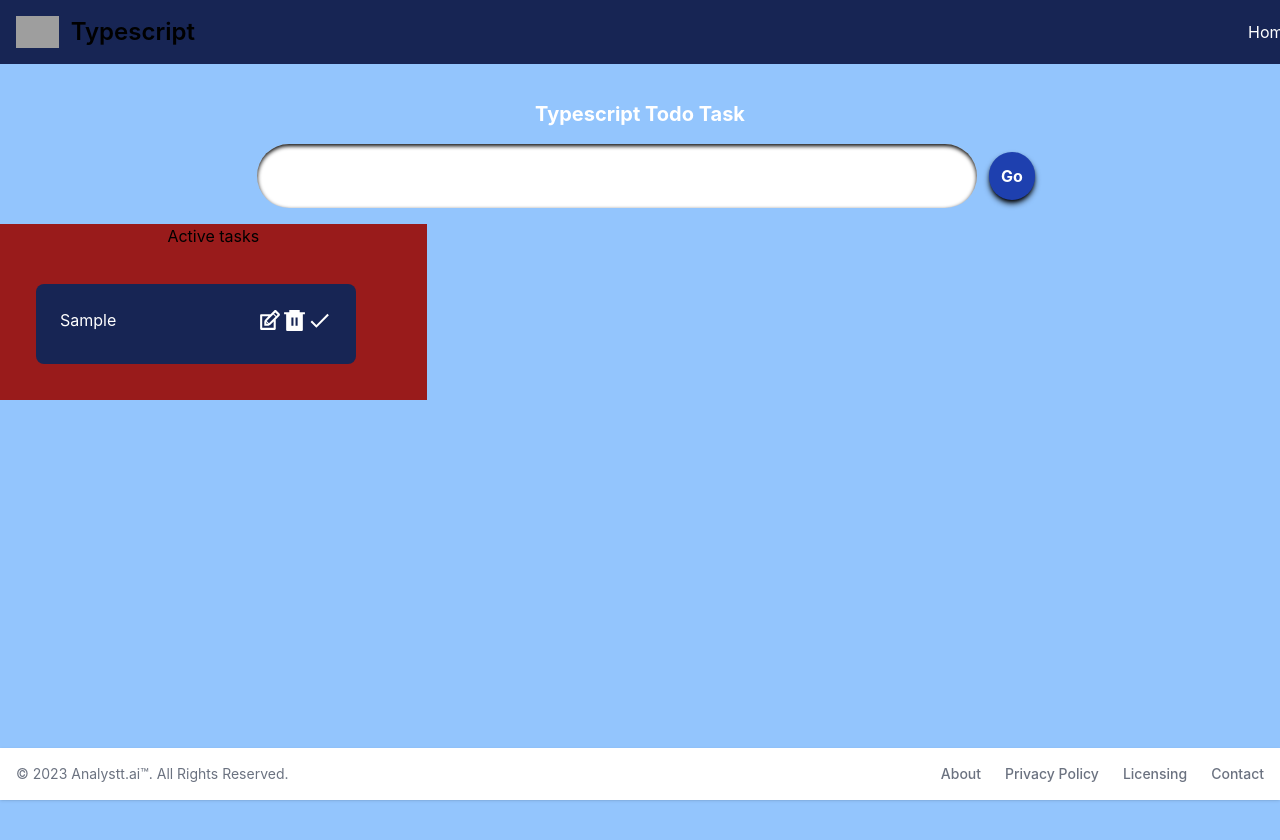
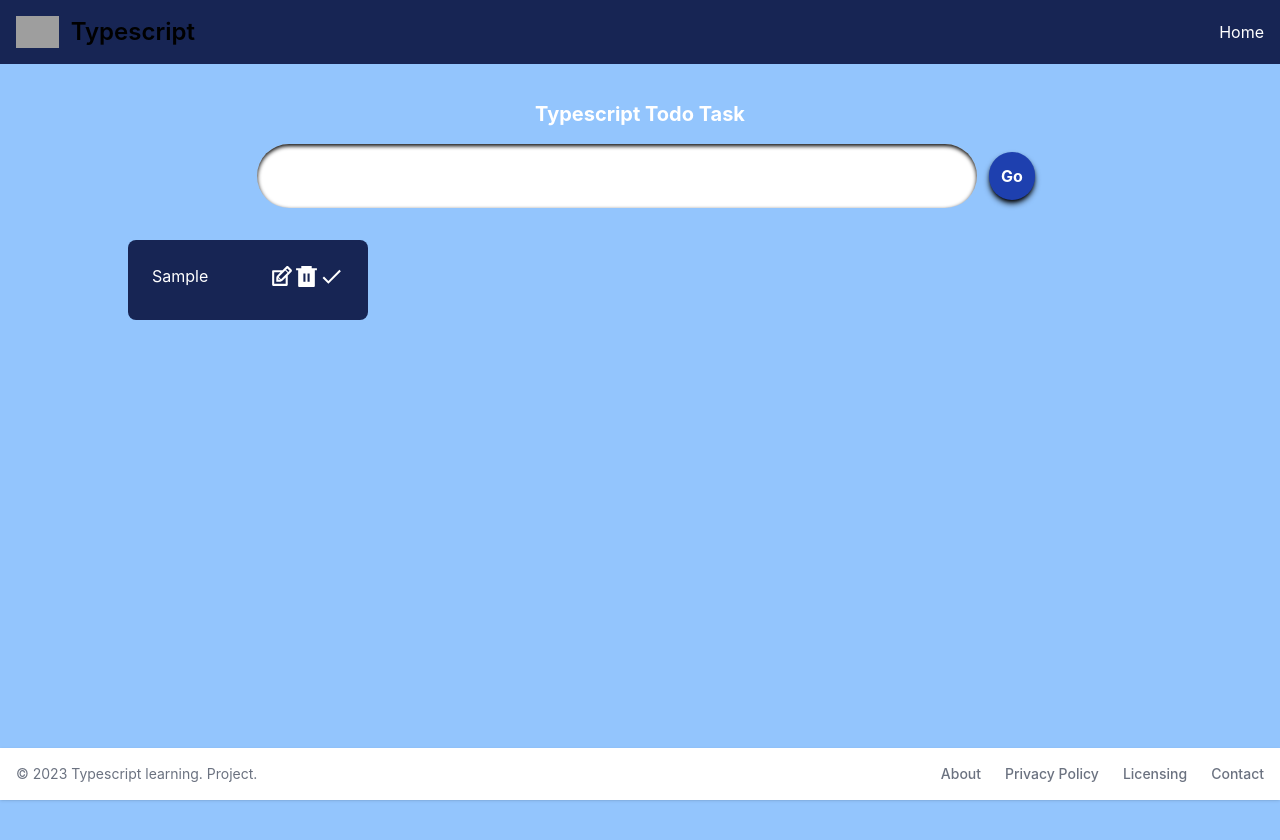
Before and after one commit to supriya224/Typescript-task, a React (Create React App) app: page /home in a window 1280 px wide. Both pictures are taken after typing "Sample" into the empty fields and a click on the button "Go". Shown: the top 840 px of the page. Built offline with nearby package versions, Linux system fonts and the light colour scheme; grey boxes are pictures that could not be loaded.

Commit message:
commit change files

```diff
--- a/package.json
+++ b/package.json
@@ -1,5 +1,5 @@
 {
-  "name": "counter-app",
+  "name": "typescript-note-app",
   "version": "0.1.0",
   "private": true,
   "dependencies": {
@@ -14,6 +14,7 @@
     "@typescript-eslint/eslint-plugin": "^6.10.0",
     "@typescript-eslint/parser": "^6.10.0",
     "eslint": "^8.53.0",
+    "gh-pages": "^6.1.0",
     "react": "^18.2.0",
     "react-beautiful-dnd": "^13.1.1",
     "react-dom": "^18.2.0",
@@ -25,6 +26,8 @@
   },
   "scripts": {
     "start": "react-scripts start",
+    "predeploy": "npm run build",
+   "deploy": "gh-pages -d build",
     "build": "react-scripts build",
     "test": "react-scripts test",
     "eject": "react-scripts eject"
--- a/src/components/core/SingleTodo.tsx
+++ b/src/components/core/SingleTodo.tsx
@@ -33,7 +33,7 @@ const SingleTodo = ({ index, todo, todos, setTodos }: Props) => {
         inputRef.current?.focus();
     }, [edit])
     return (
-        <form onSubmit={(e) => handleEdit(e, todo.id)} className={`container flex m-5 text-center p-6 w-[20rem] h-[5rem] lg:m-9 text-white rounded-lg justify-between bg-blue-950`}>
+        <form onSubmit={(e) => handleEdit(e, todo.id)} className={` flex m-4 ml-4 w-[20rem] grid-cols-2 text-center p-6 h-[5rem] sm:w-[17rem] sm:grid-cols-2 md:w-[15rem] lg:ml-32 text-white rounded-lg justify-between bg-blue-950`}>
             {edit ? (
                 <input ref={inputRef} value={editTodo} onChange={(e) => setEditTodo(e.target.value)} className='text-black outline-none' />
             ) : todo.isDone ? (
--- a/src/components/core/TodoList.tsx
+++ b/src/components/core/TodoList.tsx
@@ -11,14 +11,12 @@ interface Props {
 }
 const TodoList: React.FC<Props> = ({ todos, setTodos, completedTodos, setCompletedTodos }) => {
   return (
-    <div className="container grid sm:grid-cols-2  md:grid-cols-2 lg:grid-cols-3">
-      <div className={`w-full bg-red-800 mb-3`}>
-        <span>Active tasks</span>
+    <div className="container grid sm:grid-cols-2 md:grid-cols-3 lg:grid-cols-4 ">
+      {/* <div className={`ml-3 grid sm:grid-cols-2 md:grid-cols-2 lg:grid-cols-3`}> */}
         {todos.map((todo, index) => (
           <SingleTodo index={index} todo={todo} key={todo.id} todos={todos} setTodos={setTodos} />
         ))}
-
-      </div>
+      {/* </div> */}
     </div>
   )
 }
--- a/src/components/shared/Footer/Footer.tsx
+++ b/src/components/shared/Footer/Footer.tsx
@@ -5,7 +5,7 @@ const Footer = () => {
 
 <footer className="bg-white shadow dark:bg-gray-800 fixed bottom-0 w-full">
     <div className="w-full mx-auto max-w-screen-xl p-4 md:flex md:items-center md:justify-between">
-      <span className="text-sm text-gray-500 sm:text-center dark:text-gray-400">© 2023 <a href="https://www.linkedin.com/company/analystt-ai/about/" className="hover:underline">Analystt.ai™</a>. All Rights Reserved.
+      <span className="text-sm text-gray-500 sm:text-center dark:text-gray-400">© 2023 <a href="https://www.linkedin.com/company/analystt-ai/about/" className="hover:underline">Typescript learning</a>. Project.
     </span>
     <ul className="flex flex-wrap items-center mt-3 text-sm font-medium text-gray-500 dark:text-gray-400 sm:mt-0">
         <li>
--- a/src/components/shared/header/Header.tsx
+++ b/src/components/shared/header/Header.tsx
@@ -5,16 +5,16 @@ import { Link } from "react-router-dom"
 const Header = () => {
   return (
 
-    <nav className="bg-blue-950 shadow-lg justify-between shadow-indigo-950 border-gray-200">
+    <nav className="bg-blue-950 shadow-lg shadow-indigo-950 border-gray-200">
       <div className="max-w-screen-xl flex flex-wrap items-center justify-between mx-auto p-4">
         <a href="https://www.linkedin.com/company/analystt-ai/about/" className="flex items-center">
           <img src="https://play-lh.googleusercontent.com/ahJtMe0vfOlAu1XJVQ6rcaGrQBgtrEZQefHy7SXB7jpijKhu1Kkox90XDuH8RmcBOXNn" className="h-8 mr-3" alt="Flowbite Logo" />
           <span className="self-center text-2xl font-semibold whitespace-nowrap dark:text-white">Typescript</span>
         </a>
-        <div className="w-full md:block md:w-auto" id="navbar-default">
+        <div className=" md:w-auto" id="navbar-default">
           <ul className="">
             <li>
-              <Link to='/home' className="w-4 block py-2 pl-3 pr-4 md:p-0 text-white" aria-current="page" >
+              <Link to='/home' className="flex sm:w-auto text-white" aria-current="page" >
                 Home
               </Link>
             </li>
```
Also changed, not shown: 1 other file (tests, documents, lock files or other folders).
